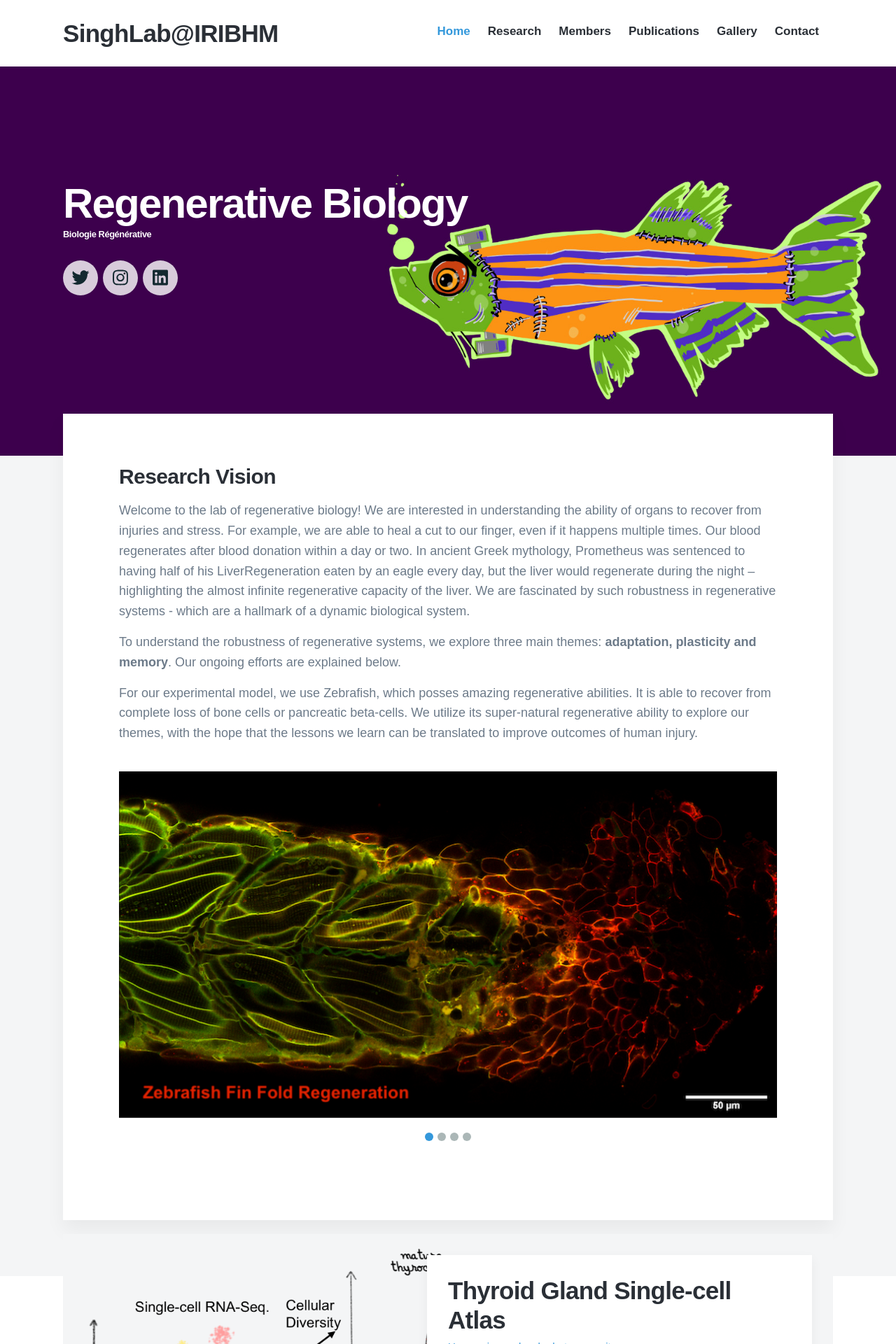
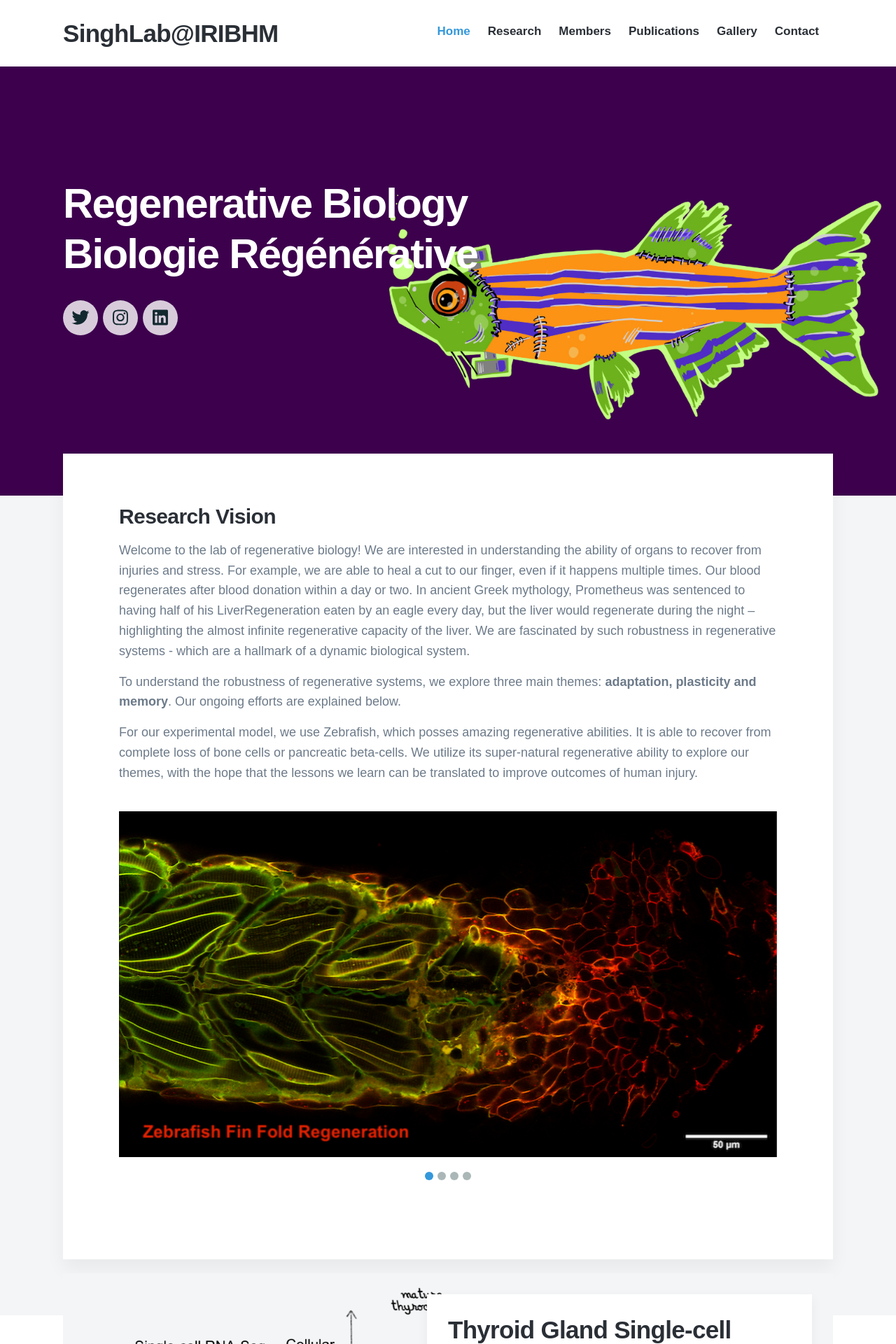
Before and after one commit to sumeetpalsingh/sumeetpalsingh.github.io, a Jekyll site: the page built from index.html, in a window 1280 px wide. Shown: the top 1920 px of the page at 70% size. Built offline with Jekyll 4.4.1, drawn with Linux system fonts in a browser that asks for light colours; nearby versions of some CDN libraries; some web fonts are replaced.

Commit message:
Update index.html

```diff
--- a/index.html
+++ b/index.html
@@ -13,7 +13,7 @@ featured_image: /images/covers/Regeneratorstein.jpg
 
 	<div class="wrap">
 		<h1>Regenerative Biology</h1>
-        <h1 style="font-size: 80%;">Biologie Régénérative</h1>
+        <h1 style="font-size: small_size;">Biologie Régénérative</h1>
 
 		{% include socials.html %}
 
```
